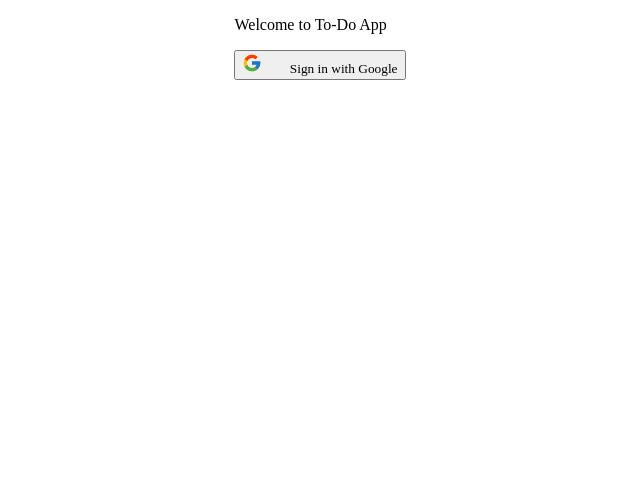
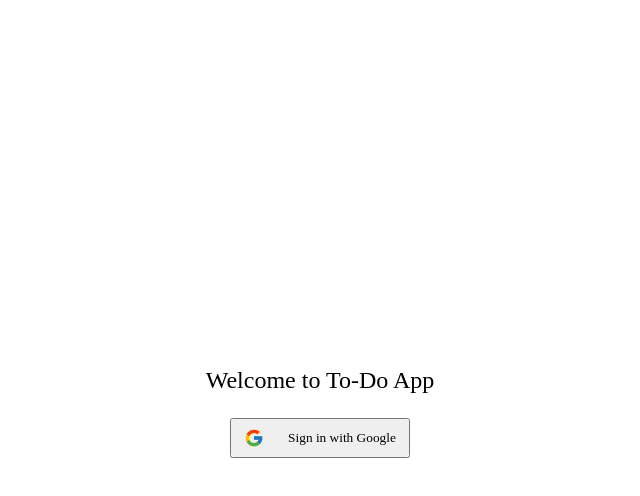
Before and after one commit to mohibk/react-firebase-todo-app, a React (Create React App) app: page / in a window 1280 px wide. Shown: the top 496 px of the page, without its empty margins (320-960 px from the left). Built offline with nearby package versions, Linux system fonts and the light colour scheme; no server answers.

Commit message:
fix: authentication issue

```diff
--- a/src/App.css
+++ b/src/App.css
@@ -7,6 +7,21 @@
   flex-direction: column;
   align-items: center;
   justify-content: center;
+}
+
+.sign-in {
+  height: 100vh;
+  display: flex;
+  flex-direction: column;
+  justify-content: center;
+  align-items: center;
+  font-size: 1.5rem;
+}
+.sign-in button {
+  display: flex;
+  align-items: center;
+  padding: 0.5rem 0.75rem;
+  cursor: pointer;
 }
 
 .container {
@@ -22,7 +37,7 @@
   background: none;
   border: none;
   font-size: 1.5rem;
-  margin-top: 23px;
+  margin-top: 28px;
   cursor: pointer;
 }
 .container header span {
--- a/src/App.js
+++ b/src/App.js
@@ -5,7 +5,8 @@ import Todos from "./components/Todos";
 import firebase from "./lib/firebase";
 
 function App() {
-  const [user, setUser] = useState("");
+  const initialState = "";
+  const [user, setUser] = useState(() => initialState);
   let provider = new firebase.auth.GoogleAuthProvider();
 
   const signInWithGoogle = () => {
--- a/src/components/Todos.js
+++ b/src/components/Todos.js
@@ -8,12 +8,13 @@ export default function Todos({ user, setUser }) {
   const [text, setText] = useState("");
   const [updating, setUpdating] = useState(false);
   const [todoId, setTodoId] = useState("");
+  const { uid, displayName, photoURL } = user;
 
   useEffect(() => {
     const unsubscribe = firebase
       .firestore()
       .collection("todos")
-      .where("userId", "==", user.uid)
+      .where("userId", "==", uid)
       .onSnapshot((snapshot) => {
         setTodos(
           snapshot.docs.map((doc) => ({ ...doc.data(), docId: doc.id }))
@@ -21,7 +22,7 @@ export default function Todos({ user, setUser }) {
       });
 
     return () => unsubscribe();
-  }, [user.uid]);
+  }, [uid]);
 
   const todoDeleteHandler = (docId) => {
     try {
@@ -62,10 +63,9 @@ export default function Todos({ user, setUser }) {
         <button onClick={handleSignOut} type="button" className="sign-out-btn">
           Sign Out
         </button>
-        {console.log(user)}
         <span>
-          <img src={user.photoURL} alt="" />
-          <p>hi, {user.displayName}</p>
+          {photoURL && <img src={photoURL} alt={displayName} />}
+          <p>hi, {displayName}</p>
         </span>
       </header>
       <AddTodo
@@ -74,7 +74,7 @@ export default function Todos({ user, setUser }) {
         updating={updating}
         setUpdating={setUpdating}
         todoId={todoId}
-        userId={user.uid}
+        userId={uid}
       />
       <ul className="todo-list">
         {todos.map((todo) => (
```
